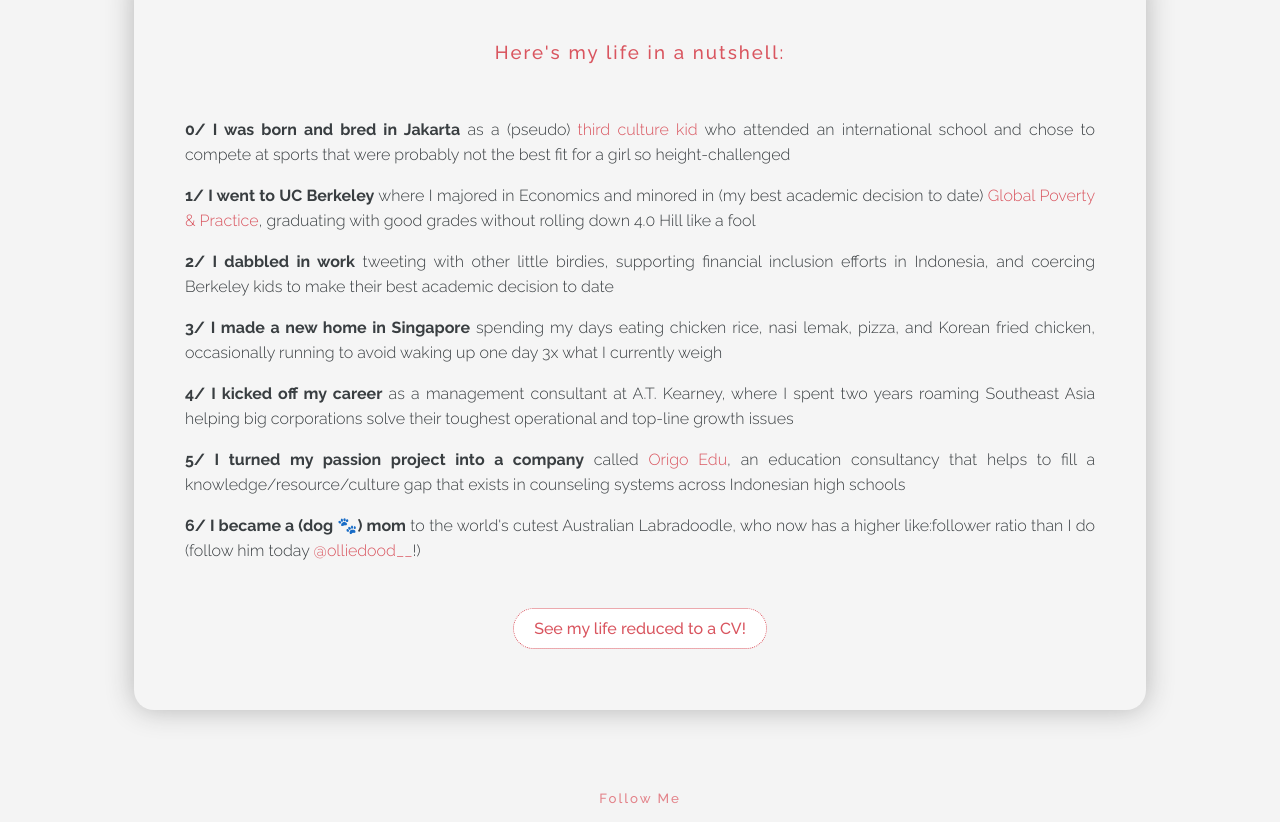
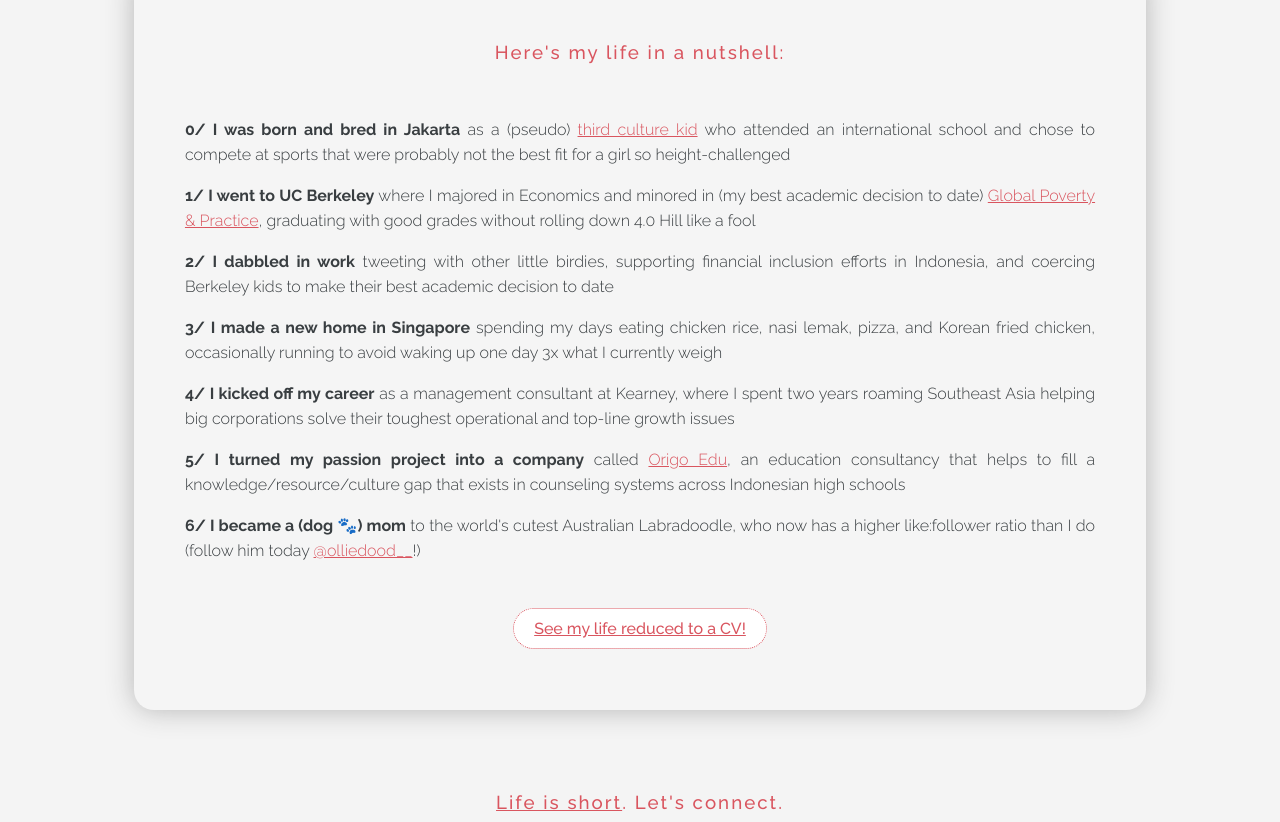
Before and after one commit to amandalng/personal-website-old, a plain HTML site: page index.html in a window 1280 px wide. Shown: the part 556-1378 px from the top of the page. Drawn offline with Linux system fonts and the light colour scheme.

Commit message:
make my profile prettier

```diff
--- a/index.html
+++ b/index.html
@@ -22,17 +22,16 @@
       <p><strong>1/ I went to UC Berkeley</strong> where I majored in Economics and minored in (my best academic decision to date) <a href="https://www.fairobserver.com/region/north_america/globalpov-can-experts-solve-poverty-76549/" target="_blank">Global Poverty & Practice</a>, graduating with good grades without rolling down 4.0 Hill like a fool</p>
       <p><strong>2/ I dabbled in work</strong> tweeting with other little birdies, supporting financial inclusion efforts in Indonesia, and coercing Berkeley kids to make their best academic decision to date</p>
       <p><strong>3/ I made a new home in Singapore</strong> spending my days eating chicken rice, nasi lemak, pizza, and Korean fried chicken, occasionally running to avoid waking up one day 3x what I currently weigh</p>
-      <p><strong>4/ I kicked off my career</strong> as a management consultant at A.T. Kearney, where I spent two years roaming Southeast Asia helping big corporations solve their toughest operational and top-line growth issues</p>
+      <p><strong>4/ I kicked off my career</strong> as a management consultant at Kearney, where I spent two years roaming Southeast Asia helping big corporations solve their toughest operational and top-line growth issues</p>
       <p><strong>5/ I turned my passion project into a company</strong> called <a href="http://www.origoedu.com" target="_blank">Origo Edu</a>, an education consultancy that helps to fill a knowledge/resource/culture gap that exists in counseling systems across Indonesian high schools</p>
       <p><strong>6/ I became a (dog &#128062;) mom</strong> to the world's cutest Australian Labradoodle, who now has a higher like:follower ratio than I do (follow him today <a href="https://www.instagram.com/olliedood__/?hl=en" target="_blank">@olliedood__</a>!)</p>
       <br>
       <h4><a href="./files/201912_Amanda Leah Ng_CV.pdf" target="_blank" class="button">See my life reduced to a CV!</a></h4>
     </div>
 
-    <h5>Follow Me</h5>
+    <h3><a href="https://waitbutwhy.com/2015/12/the-tail-end.html" target="_blank">Life is short</a>. Let's connect.</h3>
     <p class="center"><a href="http://www.facebook.com/amandaleahng" target="_blank"><i class="fab fa-facebook"></i></a>
     &ensp;<a href="https://www.linkedin.com/in/amandalng/" target="_blank"><i class="fab fa-instagram"></i></a>
     &ensp;<a href="https://www.instagram.com/mandypants__/?hl=en" target="_blank"><i class="fab fa-linkedin-in"></i></a></p>
-  </div>
 </body>
 </html>
--- a/style.css
+++ b/style.css
@@ -19,9 +19,13 @@
   box-shadow: 0px 0px 28px 0px rgba(181,181,181,1);
 }
 
+.footer{
+  margin: 8% 0%;
+  padding: 5% 5%;
+}
+
 a {
   color: #D9555F;
-  text-decoration: none;
 }
 
 a:hover {
```
